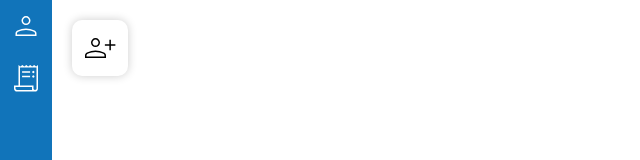
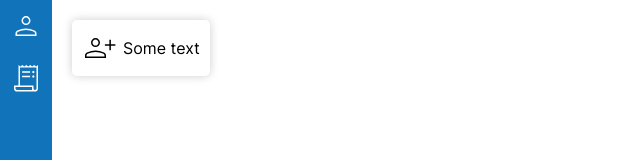
Before and after one commit to Tom4hawk7/client-manager, a React (Vite) app in the folder src/renderer/: page /#/ in a window 1280 px wide. Shown: the top 160 px of the page, without its empty margins (0-640 px from the left). Built offline with nearby package versions, Linux system fonts and the light colour scheme.

Commit message:
Fixing up the card component

```diff
--- a/src/renderer/src/assets/css/app.css
+++ b/src/renderer/src/assets/css/app.css
@@ -13,6 +13,7 @@ nav {
 
 section {
   padding: 10px;
+  flex-grow: 1;
 }
 
 .wrapper {
--- a/src/renderer/src/assets/css/base.css
+++ b/src/renderer/src/assets/css/base.css
@@ -1,15 +1,30 @@
+@font-face {
+  font-family: 'Inter';
+  font-weight: 100 900;
+  src: url('../fonts/Inter-VariableFont_slnt,wght.woff2') format('woff2');
+}
+
 *,
 *::before,
 *::after {
   box-sizing: border-box;
   margin: 0;
-  font-weight: normal;
 }
 
 :root {
   --very-dark-blue: #0e2a47;
   --dark-blue: #1174ba;
   --light-blue: #5acbe9;
+}
+
+body {
+  min-height: 100vh;
+  line-height: 1.6;
+  font-family: 'Inter';
+  font-weight: 400;
+  text-rendering: optimizeLegibility;
+  -webkit-font-smoothing: antialiased;
+  -moz-osx-font-smoothing: grayscale;
 }
 
 a {
@@ -21,26 +36,3 @@ a {
 ul {
   list-style: none;
 }
-
-body {
-  min-height: 100vh;
-  color: var(--color-text);
-  background: var(--color-background);
-  line-height: 1.6;
-  font-family:
-    Inter,
-    -apple-system,
-    BlinkMacSystemFont,
-    'Segoe UI',
-    Roboto,
-    Oxygen,
-    Ubuntu,
-    Cantarell,
-    'Fira Sans',
-    'Droid Sans',
-    'Helvetica Neue',
-    sans-serif;
-  text-rendering: optimizeLegibility;
-  -webkit-font-smoothing: antialiased;
-  -moz-osx-font-smoothing: grayscale;
-}
--- a/src/renderer/src/assets/css/card.css
+++ b/src/renderer/src/assets/css/card.css
@@ -1,5 +1,9 @@
 .card {
-  border-radius: 10px;
+  display: flex;
+  align-items: center;
+  gap: 5px;
+  border-radius: 5px;
+  width: fit-content;
   box-shadow: 0 0 10px 0px rgba(0, 0, 0, 0.2);
   line-height: 0;
   padding: 10px;
--- a/src/renderer/src/pages/ClientView.jsx
+++ b/src/renderer/src/pages/ClientView.jsx
@@ -9,6 +9,7 @@ export default function ClientView() {
         <Link to="/client-form">
           <img src={addClient} width="36" height="36" />
         </Link>
+        <p className="otherText">Some text</p>
       </Card>
     </>
   )
```
Also changed, not shown: src/renderer/src/assets/fonts/Inter-VariableFont_slnt,wght.woff2 (added).
